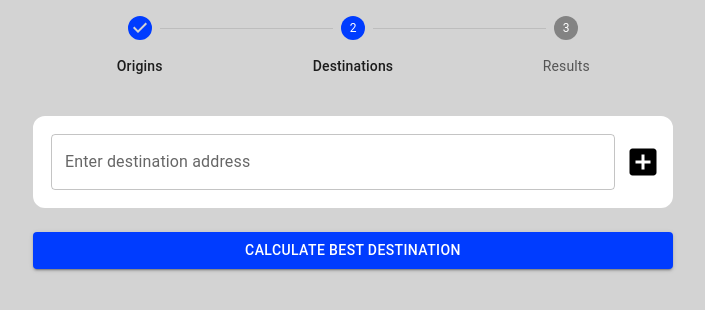
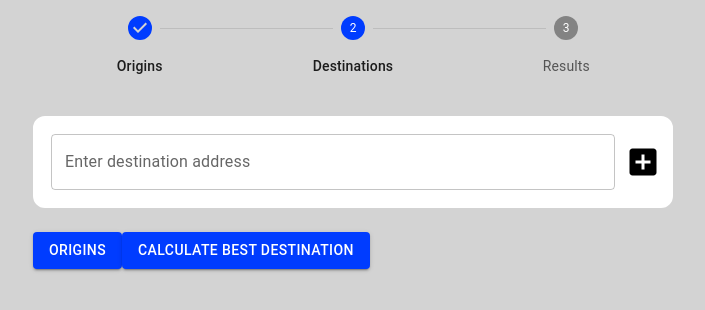
Before and after one commit to HJain01/SnailTrail, a React (Create React App) app: page /destinations in a window 1280 px wide. Shown: the top 310 px of the page, without its empty margins (287-992 px from the left). Built offline with nearby package versions, Linux system fonts and the light colour scheme.

Commit message:
having buttons navigate to the proper pages

```diff
--- a/src/pages/Destinations.tsx
+++ b/src/pages/Destinations.tsx
@@ -1,4 +1,4 @@
-import "./Origins.css";
+import "./Destinations.css";
 import "../global.css";
 import StatusBar from "../components/StatusBar";
 import AddressesList from "../components/AddressesList";
@@ -6,11 +6,13 @@ import {Button} from "@mui/material";
 import {useSelector} from "react-redux";
 import {useEffect, useState} from "react";
 import {getDestinations} from "../store/slices/destinationsSlice";
+import {useNavigate} from "react-router-dom";
 
 export default function Destinations() {
     let [showError, setShowError] = useState(false),
-        destinations = useSelector(getDestinations);
-    const navigateToDestinations = () => {
+        destinations = useSelector(getDestinations),
+        navigate = useNavigate();
+    const navigateToResults = () => {
         if (destinations.length == 0) {
             setShowError(true);
         }
@@ -26,7 +28,10 @@ export default function Destinations() {
         <div className="flex">
             <StatusBar activeStep={1} />
             <AddressesList typeOfAddress="destination" addressList={destinations} />
-            <Button variant="contained" onClick={navigateToDestinations} >Calculate Best Destination</Button>
+            <div className="navigate-buttons-div">
+                <Button className="navigate-button" variant="contained" onClick={() => navigate("/")} >Origins</Button>
+                <Button className="navigate-button" variant="contained" onClick={navigateToResults} >Calculate Best Destination</Button>
+            </div>
             { showError
                 ? <p className="validation-error">
                     *Need at least 1 destination address*
--- a/src/pages/Origins.tsx
+++ b/src/pages/Origins.tsx
@@ -1,4 +1,3 @@
-import "./Origins.css";
 import "../global.css";
 import StatusBar from "../components/StatusBar";
 import AddressesList from "../components/AddressesList";
@@ -6,13 +5,17 @@ import {Button} from "@mui/material";
 import {useSelector} from "react-redux";
 import {getOrigins} from "../store/slices/originsSlice";
 import {useEffect, useState} from "react";
+import {useNavigate} from "react-router-dom";
 
 export default function Origins() {
     let [showError, setShowError] = useState(false),
-        origins = useSelector(getOrigins);
+        origins = useSelector(getOrigins),
+        navigate = useNavigate();
     const navigateToDestinations = () => {
         if (origins.length == 0) {
             setShowError(true);
+        } else {
+            navigate("/destinations")
         }
     }
 
```
